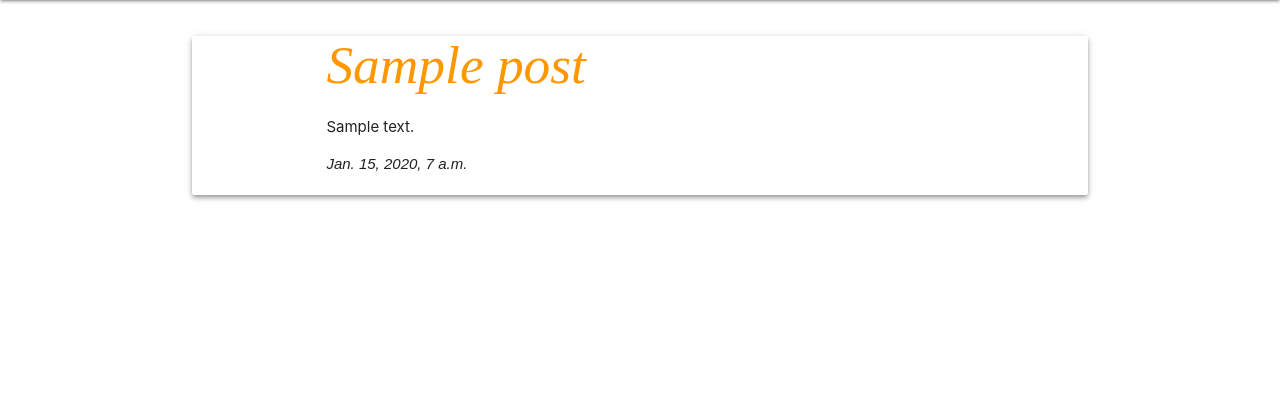
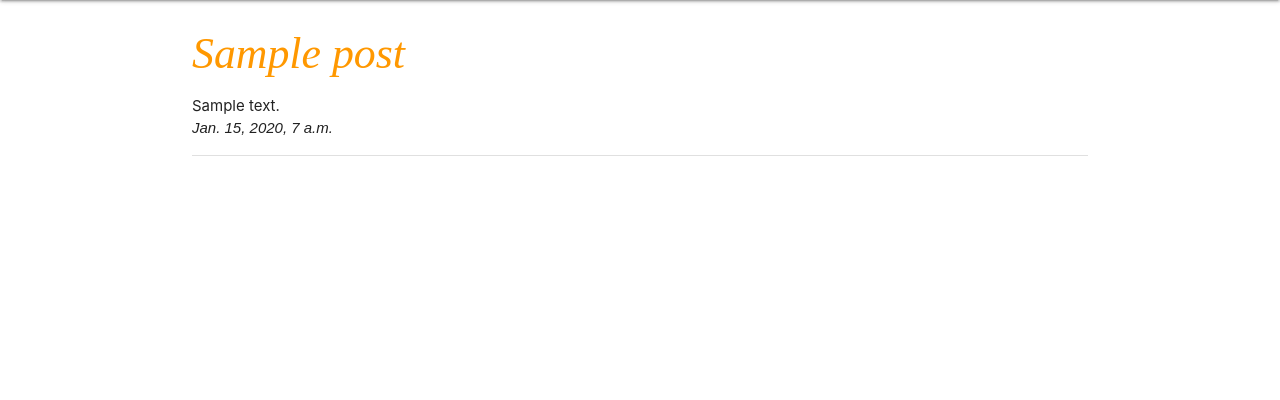
Before and after one commit to LucasSantus/blog, a Django app: page / in a window 1280 px wide. Shown: the part 64-464 px from the top of the page. Run offline with Django 3.2, Linux system fonts and the light colour scheme; tables that the repository leaves empty hold one stand-in row (values such as "Sample post").

Commit message:
estilizando posts

```diff
--- a/static/css/index.css
+++ b/static/css/index.css
@@ -27,37 +27,22 @@ main {
     background-color: #fb8c00;
 }
 
-/* CARD's */
-.container .container .card{
-    padding: 2%;
-}
+.container .card{
 
-.container .container .card .container h2 span{
-    font-size: large;
+    height: auto;
 
 }
 
-.alert .card-content span {
-    font-weight: bold;
-    font-size: 1.1em;
-    margin-right:4px;
-}
-
-.alert .card-content .material-icons {
-    font-size: 1.5em;
-    position: relative;
-    top: 5px;
-    margin-right: 0.5em;
+/* CARD's */
+.container .card .format{
+    padding-top: 0.001%;
+    padding-left: 1%;
+    padding-right: 1%;
+    padding-bottom: 0.1%;
 }
 
 .brand-logo{
     margin-left: 1%;
-}
-
-/* Texto de ínicio */
-.text-theme{
-    width: 100%;
-    font-size: 60px;
 }
 
 .title{
@@ -66,10 +51,6 @@ main {
     font-style: italic;
 }
 
-.icones-sociais li {
-    display: inline-block;
-}
-
 .data_publicacao{
     font-style: italic;
     font-family: sans-serif;
--- a/templates/home/index.html
+++ b/templates/home/index.html
@@ -11,20 +11,25 @@
 
     <div class="container">
         {% for post in list_posts %}
-            <div class="card z-depth-2">
-                <div class="container" style="padding-bottom: 0.5%">
-                    <div class="post">
-                        <h2>
-                            <a href="{% url 'post_detail' pk=post.pk %}" class="truncate title">{{ post.title }}</a>
-                        </h2>
-                            <p class="truncate">{{ post.text }}
+                <div class="format">
+                    <h3>
+                        <a href="{% url 'post_detail' pk=post.pk %}" class="truncate title">
+                            {{ post.title }}
+                        </a>
+                    </h3>
+                    <article>
+                        <p>
+                            <div>
+                                {{ post.text }}
+                            </div>
+
                             <div class="data_publicacao">
                                 {{ post.published_date }}
                             </div>
                         </p>
-                    </div>
+                    </article>
                 </div>
-            </div>
+                <div class="divider"></div>
         {% endfor %}
     </div>
 {% endblock %}
```
